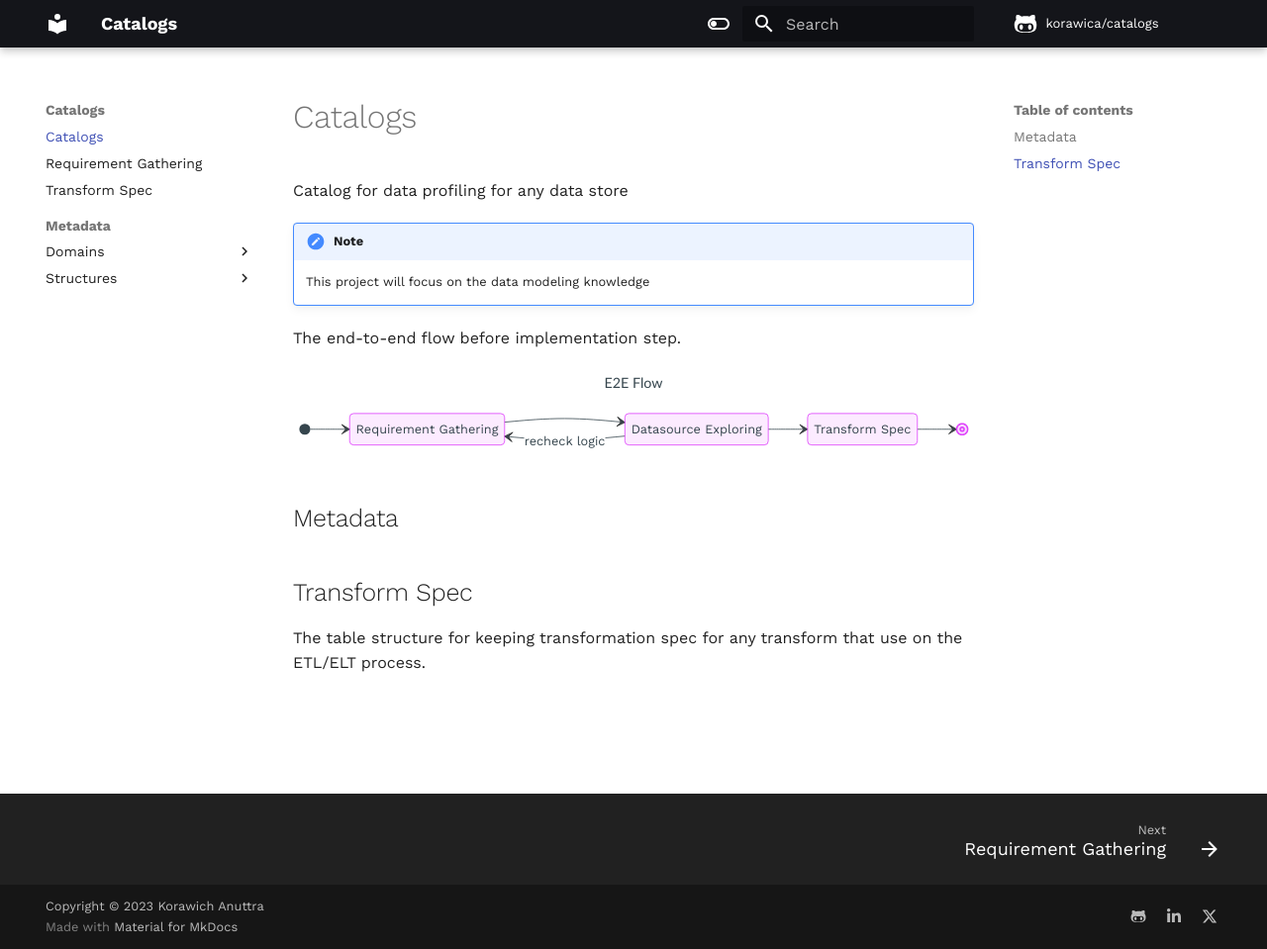
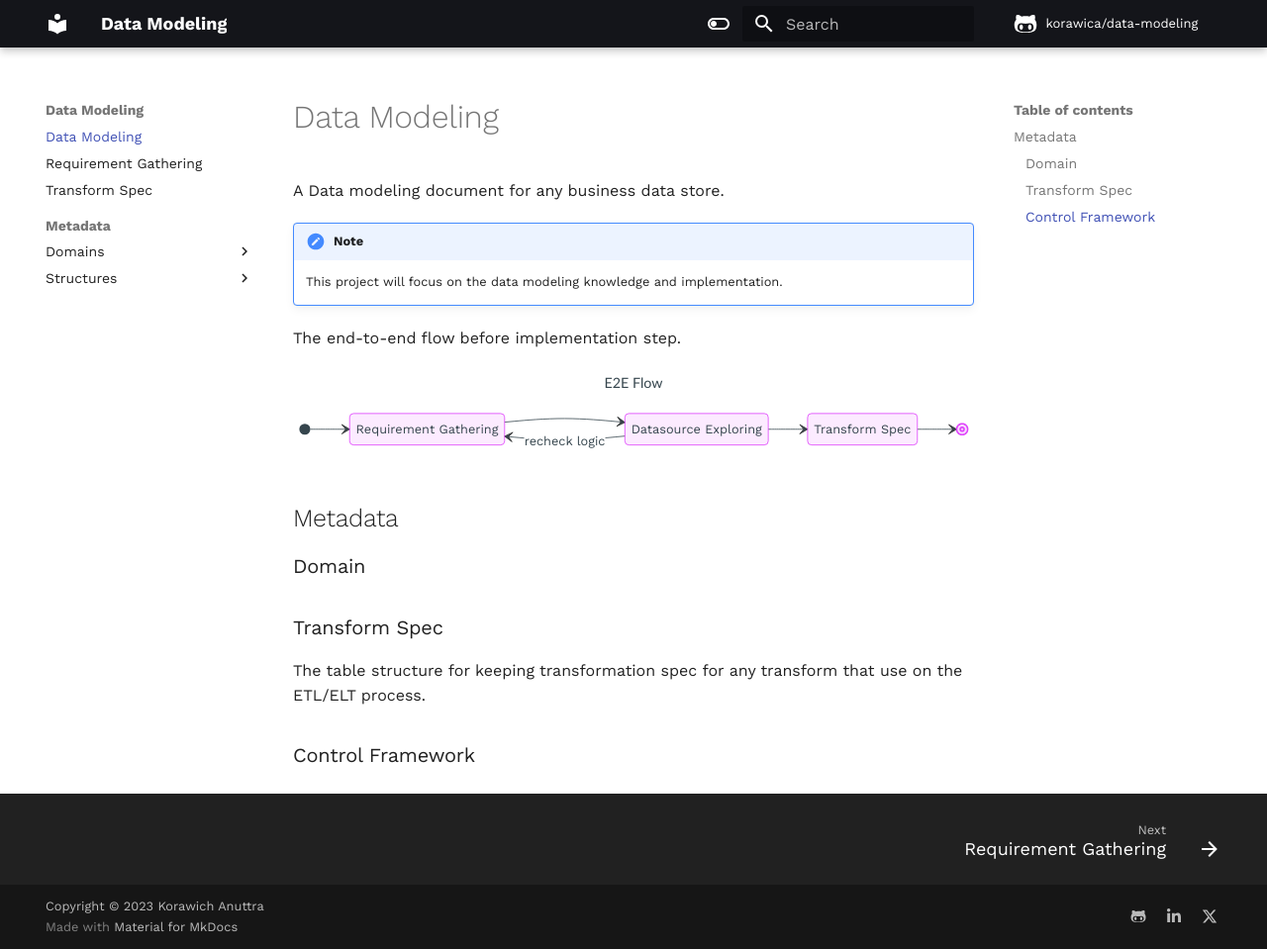
Before and after one commit to korawica/data-modeling, an MkDocs documentation site: the page built from docs/index.md, in a window 1280 px wide and 959 px high. Shown: the whole window at 99% size. Built offline with MkDocs 1.6.1 and Material for MkDocs 9.7.7, drawn with Linux system fonts in a browser that asks for light colours; comment, search, counter and statistics services are not loaded.

Commit message:
fixed: rename repo to data-modeling

```diff
--- a/docs/index.md
+++ b/docs/index.md
@@ -1,10 +1,10 @@
-# Catalogs
+# Data Modeling
 
-Catalog for data profiling for any data store
+A Data modeling document for any business data store.
 
 !!! note
 
-    This project will focus on the data modeling knowledge
+    This project will focus on the data modeling knowledge and implementation.
 
 The end-to-end flow before implementation step.
 
@@ -28,7 +28,11 @@ stateDiagram-v2
 
 ## Metadata
 
-## Transform Spec
+### Domain
+
+### Transform Spec
 
 The table structure for keeping transformation spec for any transform that use
 on the ETL/ELT process.
+
+### Control Framework
--- a/mkdocs.yml
+++ b/mkdocs.yml
@@ -1,4 +1,4 @@
-site_name: Catalogs
+site_name: Data Modeling
 theme:
   name: material
   features:
@@ -38,13 +38,13 @@ theme:
     admonition:
         warning: material/alert-decagram-outline
 
-repo_name: korawica/catalogs
-repo_url: https://github.com/korawica/catalogs
+repo_name: korawica/data-modeling
+repo_url: https://github.com/korawica/data-modeling
 
 extra:
   social:
     - icon: fontawesome/brands/github-alt
-      link: https://github.com/korawica/catalogs
+      link: https://github.com/korawica/data-modeling
     - icon: fontawesome/brands/linkedin-in
       link: https://www.linkedin.com/in/korawica
     - icon: fontawesome/brands/x-twitter
@@ -103,4 +103,4 @@ markdown_extensions:
       emoji_generator: !!python/name:material.extensions.emoji.to_svg
 
 copyright: |
-  Copyright &copy; 2023 <a href="https://github.com/korawica/catalogs" target="_blank" rel="noopener">Korawich Anuttra</a>
+  Copyright &copy; 2023 <a href="https://github.com/korawica/data-modeling" target="_blank" rel="noopener">Korawich Anuttra</a>
```
Also changed, not shown: README.md (+6 -6 lines).
